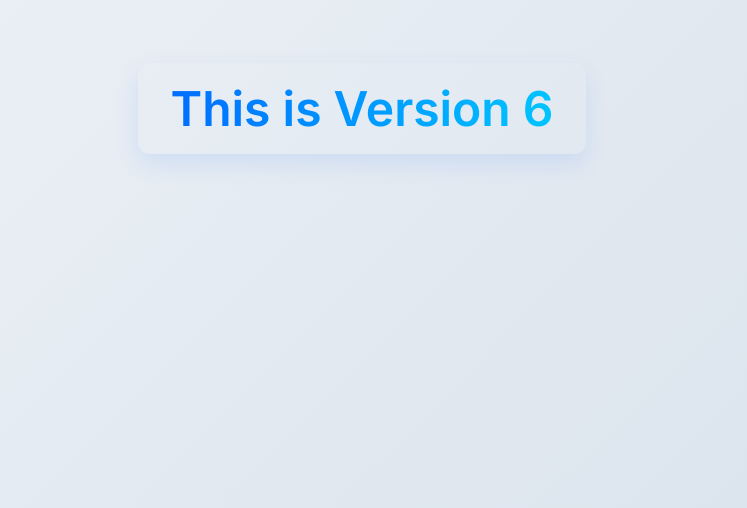
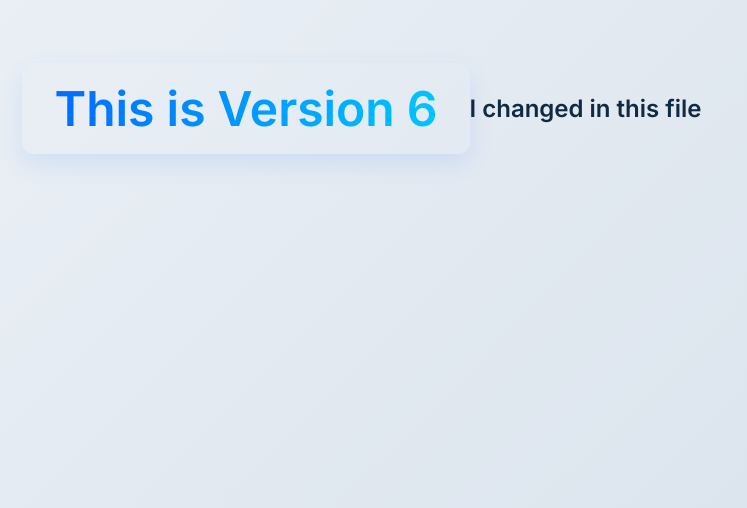
Before and after one commit to Sachin-Sharma-5807/myrepo, a plain HTML site: page index.html in a window 1280 px wide. Shown: the part 292-800 px from the top of the page, without its empty margins (278-1025 px from the left). Drawn offline with Linux system fonts and the light colour scheme.

Commit message:
this is my updated file

```diff
--- a/index.html
+++ b/index.html
@@ -9,5 +9,6 @@
 </head>
 <body>
   <h1>This is Version 6</h1>
+  <h2>I changed in this file</h2>
 </body>
 </html>
```
